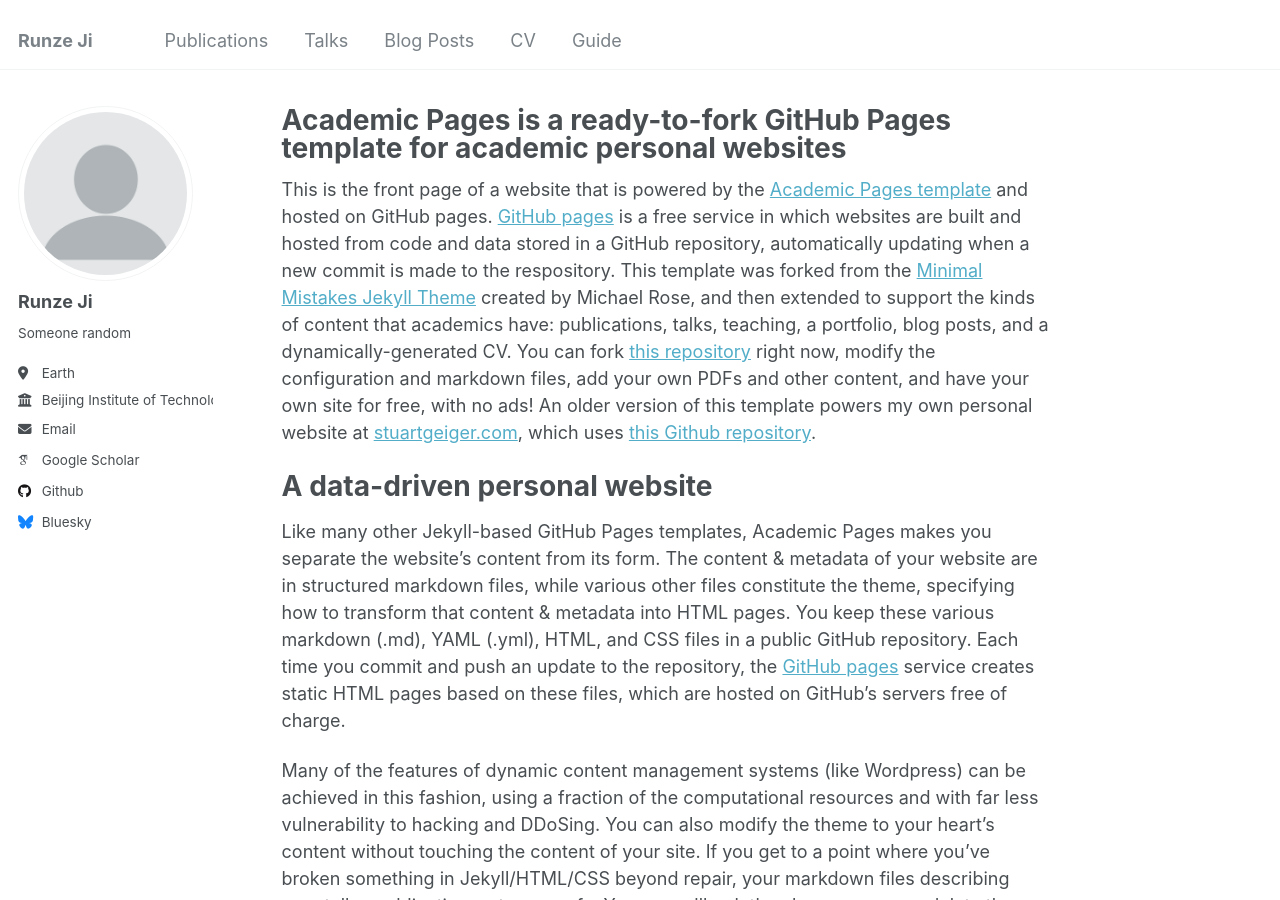
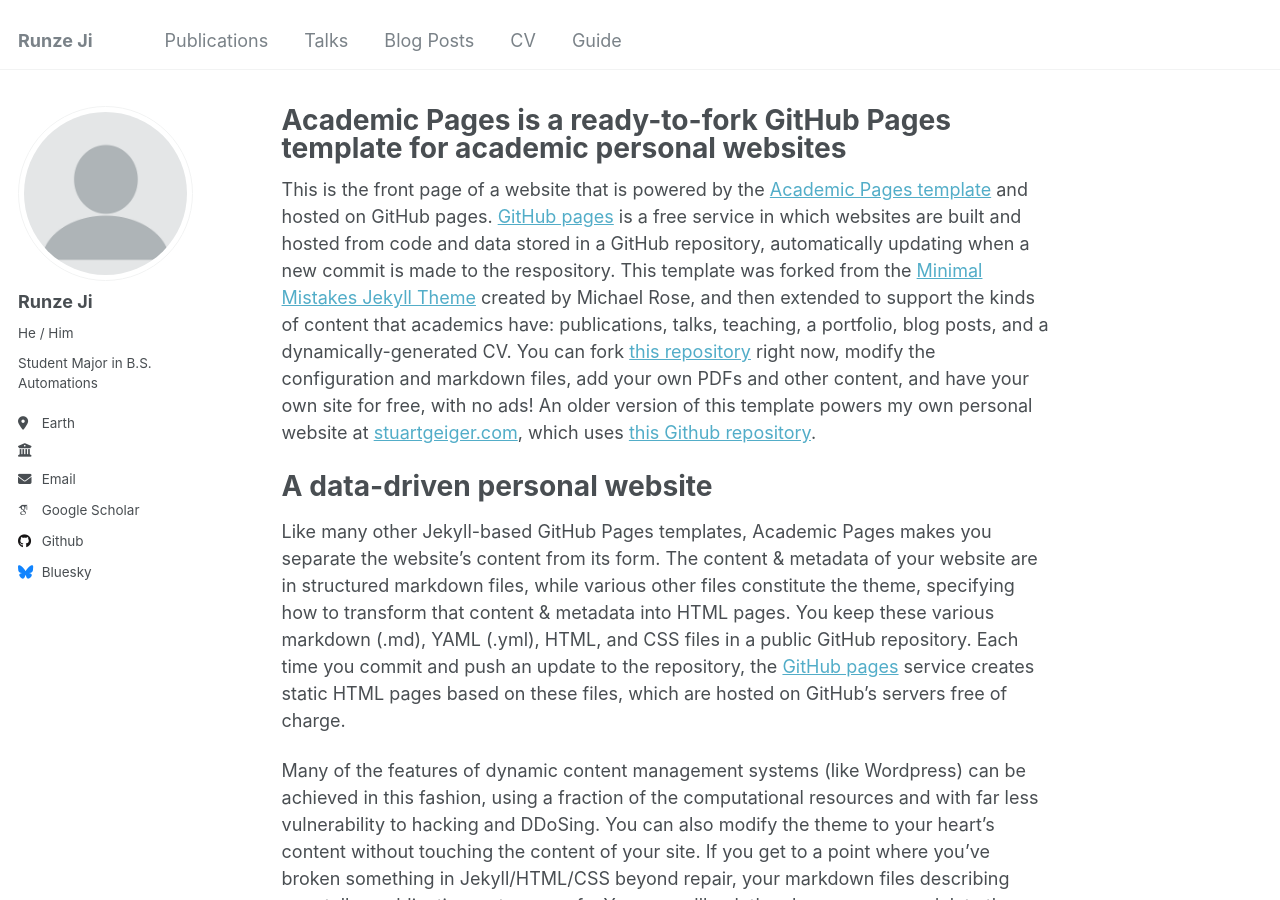
Before and after one commit to RunzeJi/runzeji.github.io, a Jekyll site: the page built from _pages/about.md, in a window 1280 px wide and 900 px high. Built offline with Jekyll 4.4.1, drawn with Linux system fonts in a browser that asks for light colours; some web fonts are replaced.

Commit message:
Update _config.yml

```diff
--- a/_config.yml
+++ b/_config.yml
@@ -23,10 +23,10 @@ author:
   # Biographic information
   avatar           : "profile.png"
   name             : "Runze Ji"
-  pronouns         : # example: "she/her"
-  bio              : "Someone random"
+  pronouns         : "He / Him"
+  bio              : "Student Major in B.S. Automations"
   location         : "Earth"
-  employer         : "Beijing Institute of Technology\nBeijing University of Civil Engineering and Architecture"
+  employer         : ""
   uri              : # URL
   email            : "runzeji_eeuu@icloud.com"
 
```
